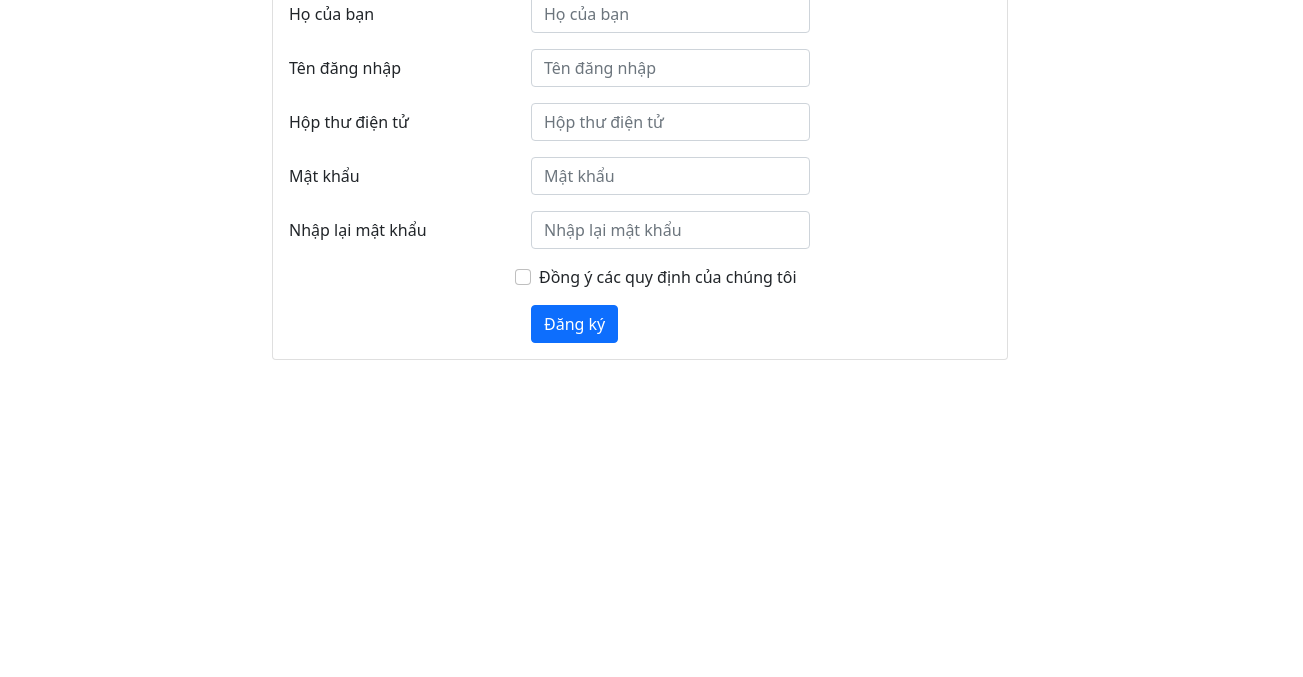
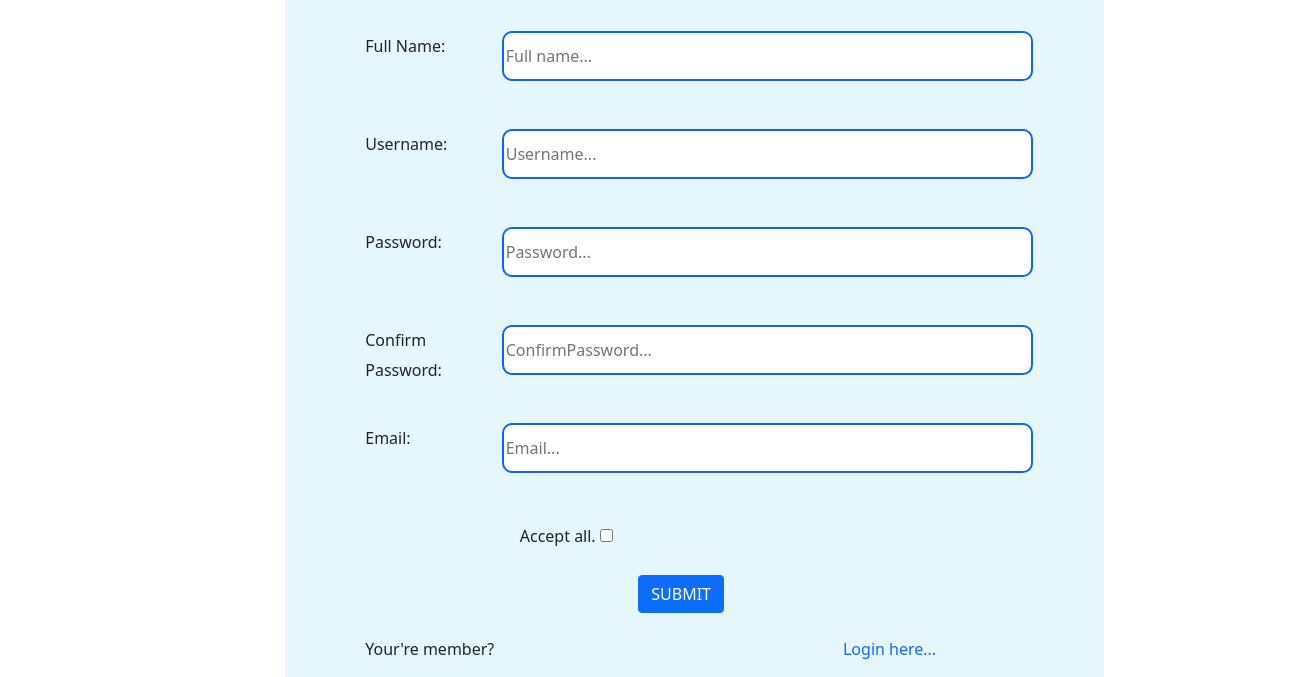
Before and after one commit to cuongB1910498/NienLuanCoSO, a plain HTML site: page register.html in a window 1280 px wide. Shown: the part 167-844 px from the top of the page, 1303 px wide, since content can reach past the window. Before the commit the page ends 800 px from the top, so only its background shows below. Drawn offline with nearby package versions, Linux system fonts and the light colour scheme.

Commit message:
add register and modyfy login Ver2

```diff
--- a/register.html
+++ b/register.html
@@ -13,138 +13,157 @@
 
      <!-- font anwsome -->
      <script src="https://kit.fontawesome.com/5644bf12f0.js" crossorigin="anonymous"></script>
+	 <!-- CSS -->
+	 <style>
+        .body{
+            margin: 0;
+            padding: 0;
+        }
+
+
+        .box{
+
+            height: auto;
+            background-color: rgb(229, 247, 253);
+        }
+
+        h1{
+            margin-top: 100px;
+			margin-bottom: 50px;
+            text-align: center;
+            color:rgb(0, 0, 0);
+        }
+
+        input[type="text"],input[type="password"]{
+
+            display: block;
+            border: 2px solid rgba(20, 98, 244, 0.999);
+            outline: none;
+            border-radius: 10px;
+            transition: 300ms;
+        }
+
+        .box input[type="text"]:focus,.box input[type="password"]:focus{
+            border-color:greenyellow;
+        }
+
+        .from-control input{
+            width: 90%;
+            height: 50px;
+        }
+
+        label.error{
+            font-weight: 400;
+            color: red;
+        }
+		label{
+			font-weight: 500;
+			line-height: 30px;
+		}
+    </style>
 
 </head>
 <body>
-    <div class="container">
-		<div class="row">
-			<div class="col-sm-8 offset-sm-2">
-				<div class="card">
-					<div class="card-header">
-						<h3>Đăng ký thành viên</h3>
-					</div>
-					<div class="card-body mt-3">
-						<form id="signupForm" method="post" class="form-horizontal" action="#">
 
-							<div class="form-group row mt-3">
-								<label class="col-sm-4 col-form-label" for="firstname">Tên của bạn</label>
-								<div class="col-sm-5">
-									<input type="text" class="form-control" id="firstname" name="firstname" placeholder="Tên của bạn" />
+	<div class="container row">
+        <div class="box col offset-3">
+            <h1>NEW MEMBER</h1>
+            <form class="form-horizontal" action="#" method="post" id="register-form">
+
+				<div class="form-group mb-4 row">
+                    <label class="col-lg-2 col-md-3 col-sm-12 col-12 offset-1" for="fullname">Full Name: </label>
+                    <div class="from-control col-lg-9 col-md-9 col-sm-12 col-12">
+                        <input class="" type="text" name="fullname" id="fullname" placeholder="Full name..." >
+                        <label class="error"></label>
                     </div>
                 </div>
 
-							<div class="form-group row mt-3">
-								<label class="col-sm-4 col-form-label" for="lastname">Họ của bạn</label>
-								<div class="col-sm-5">
-									<input type="text" class="form-control" id="lastname" name="lastname" placeholder="Họ của bạn" />
+                <div class="form-group mb-4 row">
+                    <label class="col-lg-2 col-md-3 col-sm-12 col-12 offset-1" for="usn">Username: </label>
+                    <div class="from-control col-lg-9 col-md-9 col-sm-12 col-12">
+                        <input class="" type="text" name="usn" id="usn" placeholder="Username..." >
+                        <label class="error"></label>
                     </div>
                 </div>
 
-							<div class="form-group row mt-3">
-								<label class="col-sm-4 col-form-label" for="username">Tên đăng nhập</label>
-								<div class="col-sm-5">
-									<input type="text" class="form-control" id="username" name="username" placeholder="Tên đăng nhập" />
+                <div class="form-group mb-4 row">
+                    <label class="col-lg-2 col-md-3 col-sm-12 col-12 offset-1" for="pwd">Password: </label>
+                    <div class="from-control col-lg-9 col-md-9 col-sm-12 col-12">
+                        <input class="" type="password" name="pwd" id="pwd" placeholder="Password..." >
+                        <label class="error"></label>
                     </div>
                 </div>
 
-							<div class="form-group row mt-3">
-								<label class="col-sm-4 col-form-label" for="email">Hộp thư điện tử</label>
-								<div class="col-sm-5">
-									<input type="text" class="form-control" id="email" name="email" placeholder="Hộp thư điện tử" />
+				<div class="form-group mb-4 row">
+                    <label class="col-lg-2 col-md-3 col-sm-12 col-12 offset-1" for="c-pwd">Confirm Password: </label>
+                    <div class="from-control col-lg-9 col-md-9 col-sm-12 col-12">
+                        <input class="" type="password" name="c_pwd" id="c_pwd" placeholder="ConfirmPassword..." >
+                        <label class="error"></label>
                     </div>
                 </div>
 
-							<div class="form-group row mt-3">
-								<label class="col-sm-4 col-form-label" for="password">Mật khẩu</label>
-								<div class="col-sm-5">
-									<input type="password" class="form-control" id="password" name="password" placeholder="Mật khẩu" />
+				<div class="form-group mb-4 row">
+                    <label class="col-lg-2 col-md-3 col-sm-12 col-12 offset-1" for="email">Email: </label>
+                    <div class="from-control col-lg-9 col-md-9 col-sm-12 col-12">
+                        <input class="" type="text" name="email" id="email" placeholder="Email..." >
+                        <label class="error"></label>
                     </div>
                 </div>
 
-							<div class="form-group row mt-3">
-								<label class="col-sm-4 col-form-label" for="confirm_password">Nhập lại mật khẩu</label>
-								<div class="col-sm-5">
-									<input type="password" class="form-control" id="confirm_password" name="confirm_password" placeholder="Nhập lại mật khẩu" />
+				<div class="form-group form-check mb-4 row">
+					<div class="col offset-3">
+						<label for="agree">Accept all.</label>
+						<input type="checkbox" name="agree" id="agree">
+
+
 					</div>
 				</div>
 
-							<div class="form-group form-check mt-3">
-								<div class="col-sm-5 offset-sm-4">
-									<input class="form-check-input" type="checkbox" id="agree" name="agree" value="agree" />
-									<label class="form-check-label" for="agree">Đồng ý các quy định của chúng tôi</label>
+                <div class="form-group mb-4 row">
+                    <div class="col-5"></div>
+                    <div class="col">
+                        <button class="btn btn-primary col" type="submit">SUBMIT</button>
+                    </div>
+                    <div class="col-5"></div>
+
+
+                </div>
+
+                <div class="mb-3 row ">
+                    <div class="col-lg-7 col-md-9 col-sm-12 col-12 offset-1">Your're member?</div>
+                    <div class="col-lg col-md col-sm col"><a href="" style="text-decoration:none">Login here...</a></div>
+					<label class="error"></label>
+                </div>
+            </form>
         </div>
    </div>
 
-							<div class="row mt-3">
-								<div class="col-sm-5 offset-sm-4">
-									<button type="submit" class="btn btn-primary" name="signup" value="Sign up">Đăng ký</button>
-								</div>
-							</div>
-
-						</form>
-					</div>
-				</div>
-			</div> <!-- Cột nội dung -->
-		</div> <!-- Dòng nội dung -->
-	</div>
     <!-- Jquery -->
     <script src="https://ajax.googleapis.com/ajax/libs/jquery/3.5.1/jquery.min.js"></script>
-    <script type="text/javascript" src="jquery.validate.js"></script>
+    <script src="https://cdnjs.cloudflare.com/ajax/libs/jquery-validate/1.19.5/jquery.validate.min.js"></script>
 
-    <script type="text/javascript">
-		$.validator.setDefaults({
-			submitHandler: function () { alert("submitted!");}
+   <script>
+		$(document).ready(function (){
+			$("#register-form").validate({
+				rules:{
+					fullname: {required: true, maxlength:50},
+					usn: {required:true, minlength:6},
+					pwd: {required:true, minlength:6},
+					c_pwd: {required:true, minlength:6, equalTo: "#pwd"},
+					email: {email: true, required: true},
+					agree: {required:true}
+				},
+				messages:{
+					fullname: {required:"Name was not null", maxlength:"Name so long!"},
+					usn: {required:"Username was not null", minlength:"Username leat 6 char"},
+					pwd: {required:"Password was not null", minlength:"Password leat 6 char"},
+					c_pwd: {required:"ComfirmPassword was not null", minlength:"ConfirmPassword leat 6 char", equalTo:"Incorect!"},
+					email: {required:"Email was not null", email:"check your mail"},
+					agree: {required:"You must accept all"}
+
+				}
+			})
 		});
-		$(document).ready(function () {
-			$("#signupForm").validate({
-				rules: {
-					firstname: "required",
-					lastname: "required",
-					username: { required: true, minlength: 2},
-					password: { required: true, minlength: 5},
-					confirm_password: { required: true, minlength: 5, equalTo: "#password"},
-					email: { required: true, email: true},
-					agree: "required"
-				},
-				messages: {
-					firstname: "bạn chưa nhập vào họ của bạn",
-					lastname: "bạn chưa nhập vào tên của bạn",
-					username: {
-						required: "Bạn chưa nhập vào tên đăng nhập",
-						minlength: "Tên đăng nhập phải có ít nhất 2 ký tự"
-					},
-					password: {
-						required: "Bạn chưa nhập mật khẩu",
-						minlength: "Mật khẩu phải có ít nhất 5 ký tự"
-					},
-					confirm_password: {
-						required: "Bạn chưa nhập mật khẩu",
-						minlength: "Mật khẩu phải có ít nhất 5 ký tự",
-						equalTo: "Mật khẩu không trùng khớp với mật khẩu đã nhập"
-					},
-					email: "Hộp thư điên tử không hợp lệ",
-					agree: "Bạn phải đồng ý với các qui định của chúng tôi"
-				},
-				ErrorElement: "div",
-				ErrorPlacement: function (error, element) {
-					error.addClass("invalid-feedback");
-					if(element.prop("type") === "checkbox") {
-						error.inserAfter(element.siblings("label"));
-					}else {
-						error.inserAfter(element);
-					}
-				},
-				highlight: function (element, errorClass, validClass) {
-					$(element).addClass("is-invalid").removeClass("is-valid");
-				},
-				unhighlight: function (element, errorClass, validClass) {
-					$(element).addClass("is-valid").removeClass("is-invalid");
-				}
-			});
-		});
-
-
-
    </script>
 
 </body>
```
Also changed, not shown: login.html (+8 -2 lines), token github.txt (added). Lines whose indentation alone changed are shown as unchanged.
